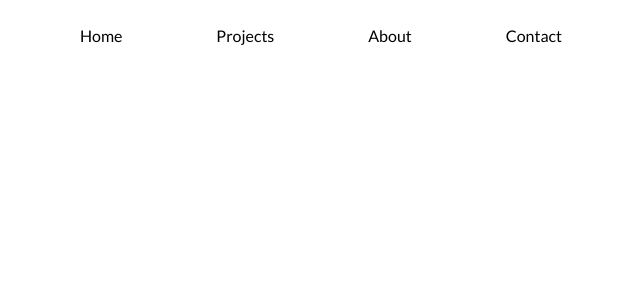
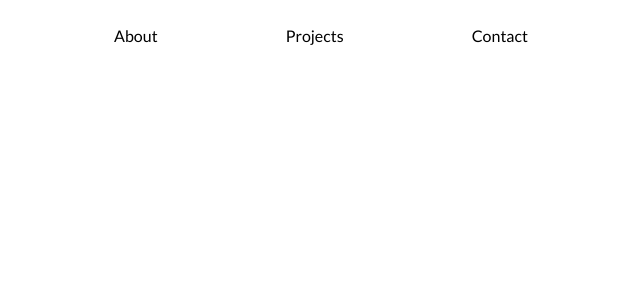
Before and after one commit to JarrodSavard/react-portfolio, a React (Create React App) app: page / in a window 1280 px wide. Shown: the top 300 px of the page, without its empty margins (639-1279 px from the left). Built offline with nearby package versions, Linux system fonts and the light colour scheme.

Commit message:
removed  "home" page and added logo to linke to /about

```diff
--- a/src/components/header/header.component.jsx
+++ b/src/components/header/header.component.jsx
@@ -4,18 +4,15 @@ import './header.styles.scss';
 
 const Header = (props) => (
   <div className="header">
-    <Link className="logo-container" to="/">
+    <Link className="logo-container" to="/about">
       <p>IMG</p>
     </Link>
     <div className="options">
-      <Link className="option" to="/">
-        Home
+      <Link className="option" to="/about">
+        About
       </Link>
       <Link className="option" to="/projects">
         Projects
-      </Link>
-      <Link className="option" to="/about">
-        About
       </Link>
       <Link className="option" to="/contact">
         Contact
```
